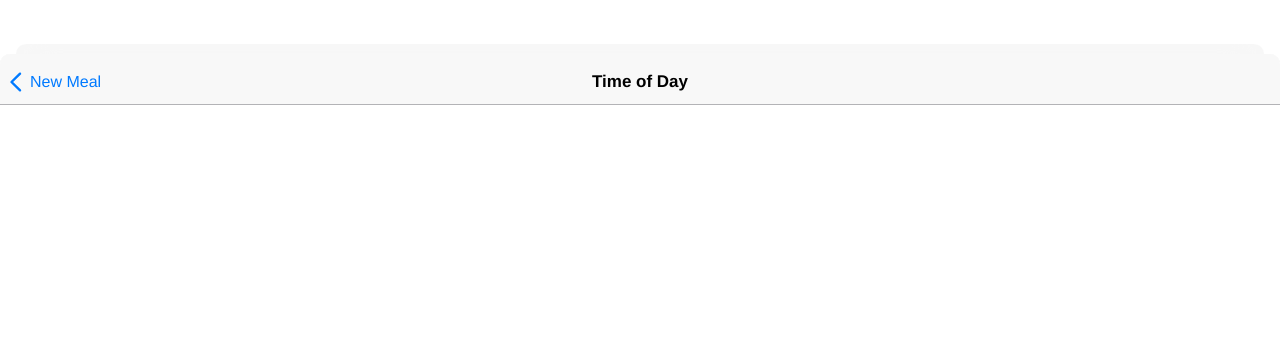
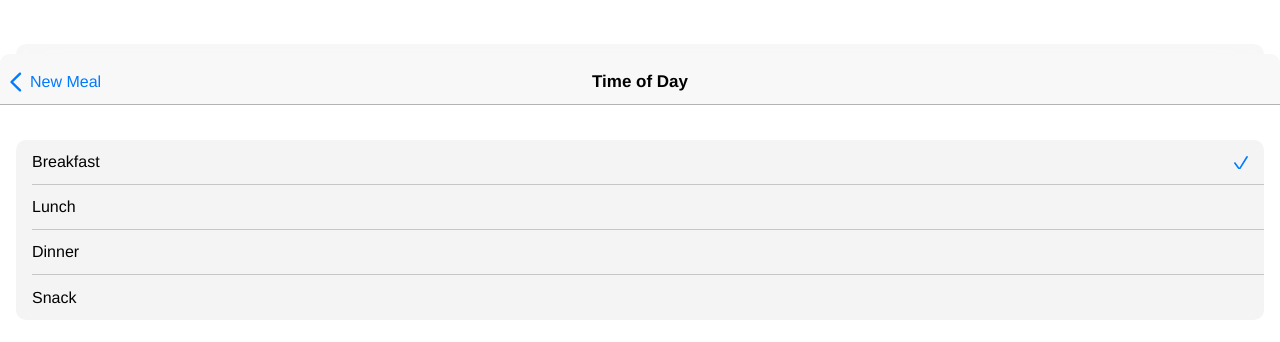
Before and after one commit to enwin/food-diary, a Vue app: page /add/type in a window 1280 px wide. Shown: the top 342 px of the page. Built offline with nearby package versions, Linux system fonts and the light colour scheme.

Commit message:
use pinia for add screen

```diff
--- a/src/main.js
+++ b/src/main.js
@@ -1,10 +1,18 @@
 import { createApp } from 'vue';
+import { createPinia } from 'pinia';
 import router from './router';
 import App from './App.vue';
+
+// force push to use replace
+router._push = router.push;
+router.push = function (...args) {
+  return router.replace(...args);
+};
 
 const app = createApp(App);
 
 app.use(router);
+app.use(createPinia());
 
 app.config.devtools = import.meta.env.MODE === 'development';
 
--- a/src/router.js
+++ b/src/router.js
@@ -1,4 +1,6 @@
 import { createRouter, createWebHistory } from 'vue-router';
+
+import { addStore } from './store/add';
 
 import Home from './views/home.vue';
 import Add from './views/add.vue';
@@ -21,11 +23,13 @@ const routes = [
             name: 'Type',
             meta: {
               mode: 'overlay',
+              store: addStore,
             },
           },
         ],
         meta: {
           mode: 'overlay',
+          store: addStore,
         },
       },
     ],
--- /dev/null
+++ b/src/store/add.js
@@ -0,0 +1,58 @@
+import { defineStore } from 'pinia';
+import { markRaw } from 'vue';
+
+export const addStore = defineStore('meal', {
+  state: () => {
+    const now = Date.now();
+    const types = [
+      {
+        label: 'Breakfast',
+        value: 0,
+        range: [new Date().setHours(6, 30, 0), new Date().setHours(11, 30, 0)],
+      },
+      {
+        label: 'Lunch',
+        value: 1,
+        range: [new Date().setHours(11, 30, 1), new Date().setHours(15, 30, 0)],
+      },
+      {
+        label: 'Dinner',
+        value: 2,
+        range: [new Date().setHours(19, 30, 0), new Date().setHours(22, 23, 0)],
+      },
+      {
+        label: 'Snack',
+        value: 3,
+        range: [],
+      },
+    ];
+
+    const currentType = types.find(({ range }) => {
+      const [start, end] = range;
+
+      if (start <= now && now <= end) {
+        return true;
+      }
+    });
+
+    const type = (currentType ? currentType.value : 3).toString();
+
+    return {
+      name: '',
+      ingredients: '',
+      type,
+      types: markRaw(
+        types.map((type) => {
+          const { range, ...typeData } = type;
+
+          return typeData;
+        })
+      ),
+    };
+  },
+  getters: {
+    currentType(state) {
+      return state.types[state.type].label;
+    },
+  },
+});
--- a/src/views/add.vue
+++ b/src/views/add.vue
@@ -41,30 +41,8 @@ import NavigationBar from '../components/navigation-bar.vue';
 import InputLink from '../components/input-link.vue';
 import InputText from '../components/input-text.vue';
 import FormGroup from '../components/form-group.vue';
-import { markRaw } from 'vue';
-
-const types = [
-  {
-    label: 'Breakfast',
-    value: 0,
-    range: [new Date().setHours(6, 30, 0), new Date().setHours(11, 30, 0)],
-  },
-  {
-    label: 'Lunch',
-    value: 1,
-    range: [new Date().setHours(11, 30, 1), new Date().setHours(15, 30, 0)],
-  },
-  {
-    label: 'Dinner',
-    value: 2,
-    range: [new Date().setHours(19, 30, 0), new Date().setHours(22, 30, 0)],
-  },
-  {
-    label: 'Snack',
-    value: 3,
-    range: [],
-  },
-];
+import { useRoute } from 'vue-router';
+import { storeToRefs } from 'pinia';
 
 export default {
   name: 'AddScreen',
@@ -75,47 +53,26 @@ export default {
     InputText,
     FormGroup,
   },
-  // extends: ScreenBase,
-  data() {
-    const now = Date.now();
-    let type = types.findIndex(({ range }) => {
-      const [start, end] = range;
+  setup() {
+    const route = useRoute();
+    const store = route.meta.store();
 
-      if (start <= now && now <= end) {
-        return true;
-      }
-    });
-
-    if (type === -1) {
-      type = 3;
-    }
+    const { name, type, ingredients } = storeToRefs(store);
 
     return {
-      name: '',
-      ingredients: '',
-      type: type.toString(),
-      types: markRaw(
-        types.map((type) => {
-          const { range, ...typeData } = type;
-
-          return typeData;
-        })
-      ),
+      store,
+      name,
+      type,
+      ingredients,
     };
   },
   computed: {
-    classNames() {
-      const classes = [];
-
-      if (this.mode) {
-        classes.push(this.mode);
-      }
-
-      return classes;
+    currentType() {
+      return this.store.currentType;
     },
-    currentType() {
-      return this.types[this.type].label;
-    },
+  },
+  beforeUnmount() {
+    this.store.$reset();
   },
   methods: {
     add() {
--- a/src/views/type.vue
+++ b/src/views/type.vue
@@ -3,26 +3,55 @@
     <navigation-bar>
       <template #title>Time of Day</template>
       <template #left>
-        <control-button direction="backward" @click="cancel"
+        <control-button direction="backward" @click="back"
           >New Meal</control-button
         >
       </template>
     </navigation-bar>
+    <form>
+      <radio-group
+        v-model="value"
+        legend="Type"
+        compressed
+        :values="types"
+        name="type"
+      />
+    </form>
   </main>
 </template>
 
 <script>
 import ControlButton from '../components/control-button.vue';
 import NavigationBar from '../components/navigation-bar.vue';
+import RadioGroup from '../components/radio-group.vue';
+import { useRoute } from 'vue-router';
+import { storeToRefs } from 'pinia';
 
 export default {
   name: 'TypeScreen',
   components: {
     ControlButton,
     NavigationBar,
+    RadioGroup,
+  },
+  setup() {
+    const route = useRoute();
+    const store = route.meta.store();
+
+    const { type, types } = storeToRefs(store);
+
+    return {
+      value: type,
+      types,
+    };
+  },
+  watch: {
+    value() {
+      this.back();
+    },
   },
   methods: {
-    cancel() {
+    back() {
       this.$router.replace({
         name: 'Add',
       });
```
